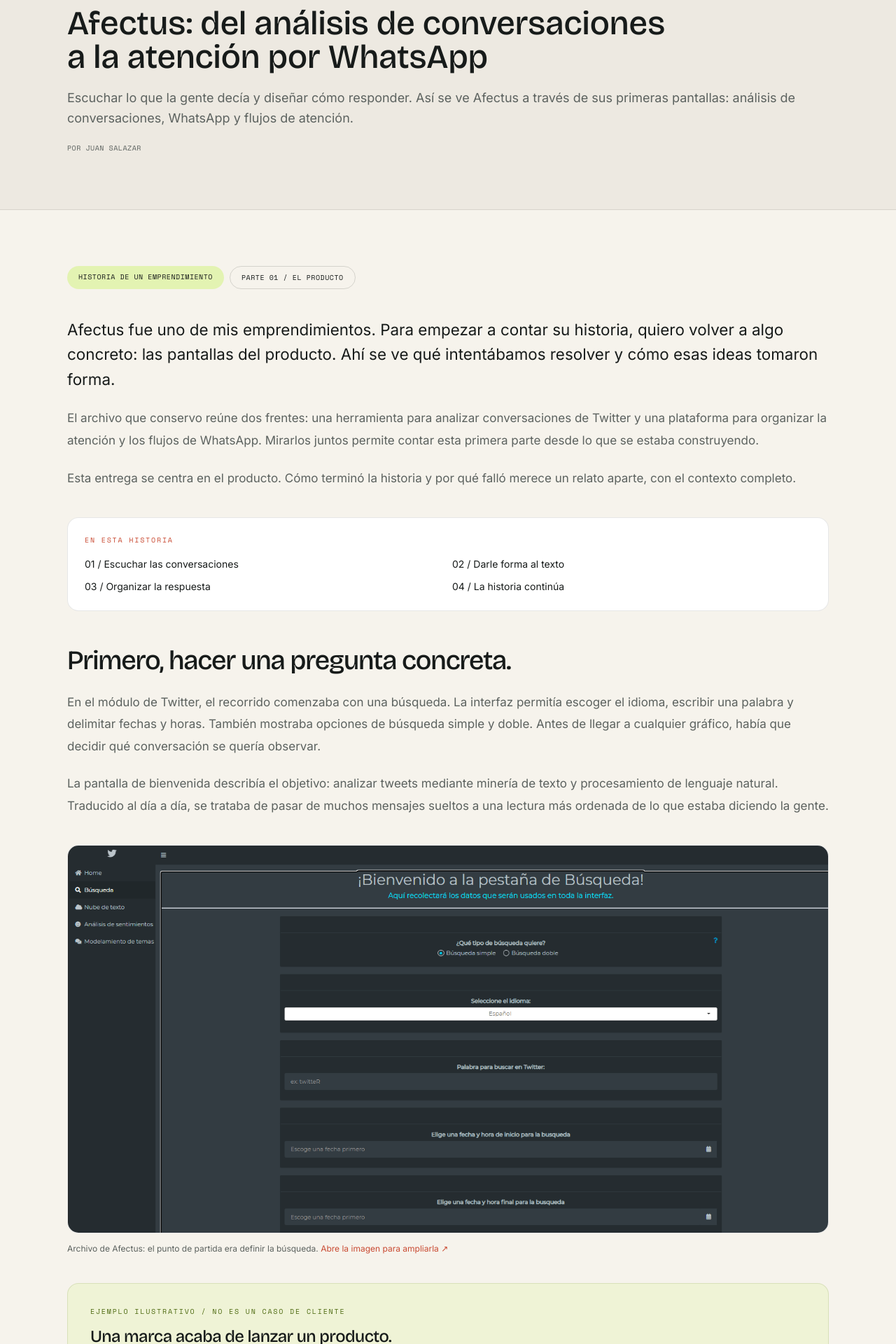
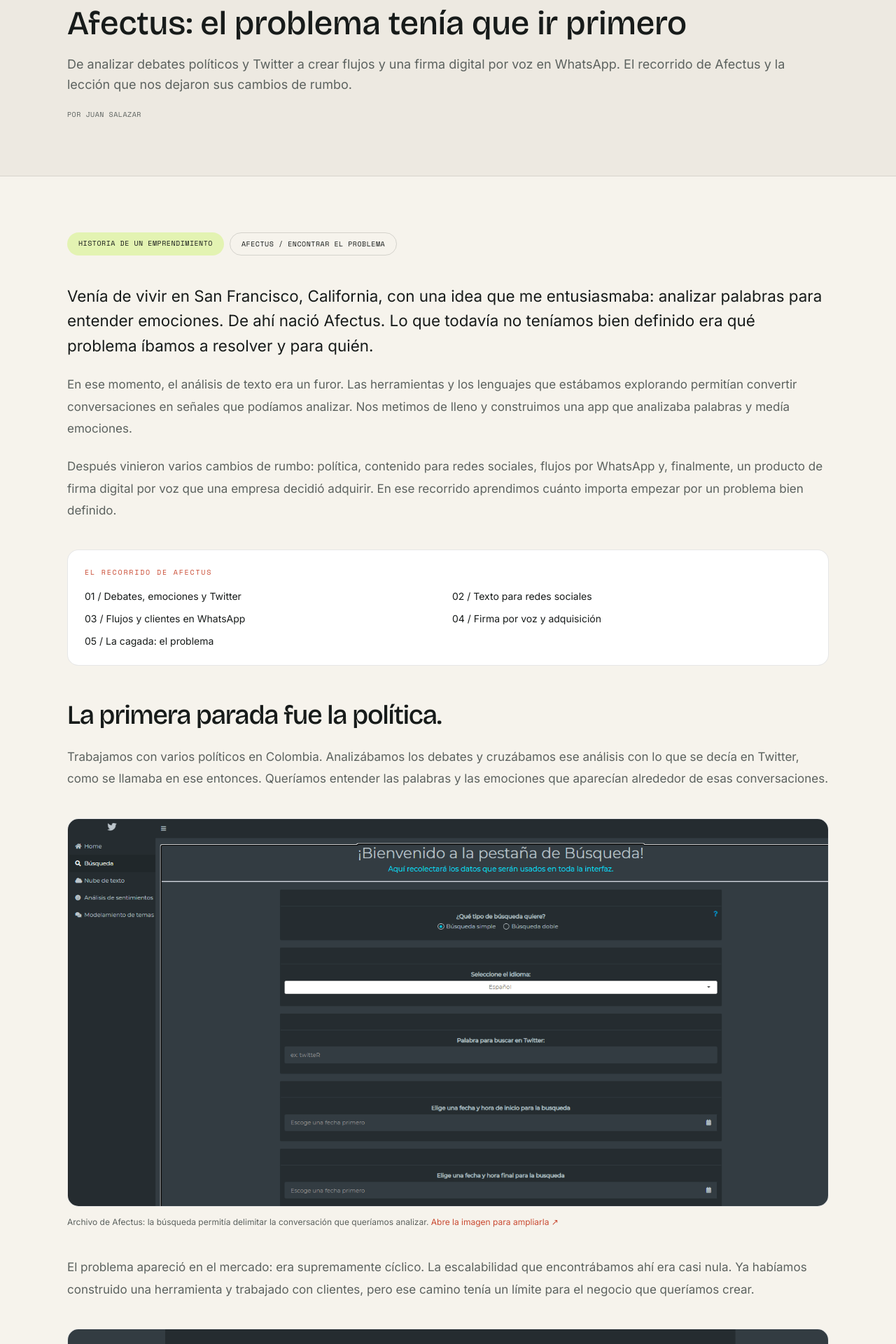
Before and after one commit to Jusalaz/juansalazar, a Next.js app: page /blog/afectus-del-analisis-a-la-conversacion in a window 1280 px wide. Shown: the part 240-2160 px from the top of the page at 70% size. Built offline with nearby package versions, Linux system fonts and the light colour scheme.

Commit message:
Cuenta el recorrido completo de Afectus y su aprendizaje sobre el problema

```diff
--- a/src/components/AfectusStory.tsx
+++ b/src/components/AfectusStory.tsx
@@ -2,48 +2,99 @@ import Image from "next/image";
 import Link from "next/link";
 
 function Example({ title, children }: { title: string; children: React.ReactNode }) {
-  return <aside className="my-8 rounded-2xl border border-lime-dark/15 bg-lime/15 p-6 sm:p-8"><p className="eyebrow text-lime-dark">Ejemplo ilustrativo / No es un caso de cliente</p><h3 className="mt-3 font-display text-2xl leading-tight tracking-tight">{title}</h3><div className="mt-4 space-y-4 text-base leading-relaxed text-ink-soft">{children}</div></aside>;
+  return (
+    <aside className="my-8 rounded-2xl border border-lime-dark/15 bg-lime/15 p-6 sm:p-8">
+      <p className="eyebrow text-lime-dark">Ejemplo ilustrativo</p>
+      <h3 className="mt-3 font-display text-2xl leading-tight tracking-tight">{title}</h3>
+      <div className="mt-4 space-y-4 text-base leading-relaxed text-ink-soft">{children}</div>
+    </aside>
+  );
 }
+
 function ArchiveImage({ src, alt, caption, width, height }: { src: string; alt: string; caption: string; width: number; height: number }) {
-  return <figure className="my-10"><a href={src} target="_blank" rel="noopener noreferrer" className="block overflow-hidden rounded-2xl border border-ink/10 bg-surface" aria-label={`Ampliar imagen: ${alt}`}><Image src={src} alt={alt} width={width} height={height} sizes="(max-width: 768px) 100vw, 720px" className="h-auto w-full" /></a><figcaption className="mt-3 text-xs leading-relaxed text-muted">{caption} <span className="text-coral-dark">Abre la imagen para ampliarla ↗</span></figcaption></figure>;
+  return (
+    <figure className="my-10">
+      <a href={src} target="_blank" rel="noopener noreferrer" className="block overflow-hidden rounded-2xl border border-ink/10 bg-surface" aria-label={`Ampliar imagen: ${alt}`}>
+        <Image src={src} alt={alt} width={width} height={height} sizes="(max-width: 768px) 100vw, 720px" className="h-auto w-full" />
+      </a>
+      <figcaption className="mt-3 text-xs leading-relaxed text-muted">{caption} <span className="text-coral-dark">Abre la imagen para ampliarla ↗</span></figcaption>
+    </figure>
+  );
 }
 
 export default function AfectusStory() {
-  return <article className="editorial-story">
-    <div className="mb-10 flex flex-wrap gap-2"><span className="rounded-full bg-lime/40 px-4 py-2 font-mono text-[10px] uppercase tracking-wider">Historia de un emprendimiento</span><span className="rounded-full border border-ink/15 px-4 py-2 font-mono text-[10px] uppercase tracking-wider">Parte 01 / El producto</span></div>
-    <p className="story-lead">Afectus fue uno de mis emprendimientos. Para empezar a contar su historia, quiero volver a algo concreto: las pantallas del producto. Ahí se ve qué intentábamos resolver y cómo esas ideas tomaron forma.</p>
-    <p>El archivo que conservo reúne dos frentes: una herramienta para analizar conversaciones de Twitter y una plataforma para organizar la atención y los flujos de WhatsApp. Mirarlos juntos permite contar esta primera parte desde lo que se estaba construyendo.</p>
-    <p>Esta entrega se centra en el producto. Cómo terminó la historia y por qué falló merece un relato aparte, con el contexto completo.</p>
+  return (
+    <article className="editorial-story">
+      <div className="mb-10 flex flex-wrap gap-2">
+        <span className="rounded-full bg-lime/40 px-4 py-2 font-mono text-[10px] uppercase tracking-wider">Historia de un emprendimiento</span>
+        <span className="rounded-full border border-ink/15 px-4 py-2 font-mono text-[10px] uppercase tracking-wider">Afectus / Encontrar el problema</span>
+      </div>
+      <p className="story-lead">Venía de vivir en San Francisco, California, con una idea que me entusiasmaba: analizar palabras para entender emociones. De ahí nació Afectus. Lo que todavía no teníamos bien definido era qué problema íbamos a resolver y para quién.</p>
+      <p>En ese momento, el análisis de texto era un furor. Las herramientas y los lenguajes que estábamos explorando permitían convertir conversaciones en señales que podíamos analizar. Nos metimos de lleno y construimos una app que analizaba palabras y medía emociones.</p>
+      <p>Después vinieron varios cambios de rumbo: política, contenido para redes sociales, flujos por WhatsApp y, finalmente, un producto de firma digital por voz que una empresa decidió adquirir. En ese recorrido aprendimos cuánto importa empezar por un problema bien definido.</p>
 
-    <nav aria-label="En este artículo" className="my-10 rounded-2xl border border-ink/10 bg-surface p-6"><p className="eyebrow text-coral-dark">En esta historia</p><ol className="mt-4 grid gap-3 text-sm sm:grid-cols-2"><li><a href="#escuchar" className="hover:underline">01 / Escuchar las conversaciones</a></li><li><a href="#entender" className="hover:underline">02 / Darle forma al texto</a></li><li><a href="#conversar" className="hover:underline">03 / Organizar la respuesta</a></li><li><a href="#siguiente" className="hover:underline">04 / La historia continúa</a></li></ol></nav>
+      <nav aria-label="En este artículo" className="my-10 rounded-2xl border border-ink/10 bg-surface p-6">
+        <p className="eyebrow text-coral-dark">El recorrido de Afectus</p>
+        <ol className="mt-4 grid gap-3 text-sm sm:grid-cols-2">
+          <li><a href="#politica" className="hover:underline">01 / Debates, emociones y Twitter</a></li>
+          <li><a href="#redes" className="hover:underline">02 / Texto para redes sociales</a></li>
+          <li><a href="#whatsapp" className="hover:underline">03 / Flujos y clientes en WhatsApp</a></li>
+          <li><a href="#firma" className="hover:underline">04 / Firma por voz y adquisición</a></li>
+          <li><a href="#aprendizaje" className="hover:underline">05 / La cagada: el problema</a></li>
+        </ol>
+      </nav>
 
-    <section id="escuchar" className="scroll-mt-28"><h2>Primero, hacer una pregunta concreta.</h2>
-      <p>En el módulo de Twitter, el recorrido comenzaba con una búsqueda. La interfaz permitía escoger el idioma, escribir una palabra y delimitar fechas y horas. También mostraba opciones de búsqueda simple y doble. Antes de llegar a cualquier gráfico, había que decidir qué conversación se quería observar.</p>
-      <p>La pantalla de bienvenida describía el objetivo: analizar tweets mediante minería de texto y procesamiento de lenguaje natural. Traducido al día a día, se trataba de pasar de muchos mensajes sueltos a una lectura más ordenada de lo que estaba diciendo la gente.</p>
-      <ArchiveImage src="/blog/afectus/busqueda.png" alt="Pantalla original de Afectus con selección de idioma, palabra y fechas para buscar en Twitter" caption="Archivo de Afectus: el punto de partida era definir la búsqueda." width={1509} height={768} />
-      <Example title="Una marca acaba de lanzar un producto."><p>Imagina una marca de café que quiere entender la conversación sobre su lanzamiento. Podría buscar su nombre en español durante esa semana y revisar qué palabras aparecen alrededor: sabor, precio, entrega o empaque.</p><p>La pregunta útil sería: «¿De qué están hablando?». Si aparece mucho la palabra “entrega”, el siguiente paso sería leer esos mensajes para saber si hablan de rapidez, retrasos o algo distinto.</p></Example>
-    </section>
+      <section id="politica" className="scroll-mt-28">
+        <h2>La primera parada fue la política.</h2>
+        <p>Trabajamos con varios políticos en Colombia. Analizábamos los debates y cruzábamos ese análisis con lo que se decía en Twitter, como se llamaba en ese entonces. Queríamos entender las palabras y las emociones que aparecían alrededor de esas conversaciones.</p>
+        <ArchiveImage src="/blog/afectus/busqueda.png" alt="Pantalla original de Afectus con selección de idioma, palabra y fechas para buscar en Twitter" caption="Archivo de Afectus: la búsqueda permitía delimitar la conversación que queríamos analizar." width={1509} height={768} />
+        <p>El problema apareció en el mercado: era supremamente cíclico. La escalabilidad que encontrábamos ahí era casi nula. Ya habíamos construido una herramienta y trabajado con clientes, pero ese camino tenía un límite para el negocio que queríamos crear.</p>
+        <ArchiveImage src="/blog/afectus/nube-de-palabras.png" alt="Nube de palabras de Afectus con términos positivos, negativos y neutrales" caption="Archivo de Afectus: una de las visualizaciones del análisis de palabras." width={1164} height={636} />
+      </section>
 
-    <section id="entender" className="scroll-mt-28"><h2>Del texto a una señal que se pudiera explorar.</h2>
-      <p>Las capturas muestran nubes de palabras, opciones para excluir términos que no aportaban al análisis y una separación entre palabras positivas, negativas y neutrales. También aparece un panel de sentimientos con un indicador y un gráfico de varias emociones.</p>
-      <p>En una de las búsquedas del archivo se usó “petro” como término. Esa captura permite ver cómo funcionaba la visualización; por sí sola no explica el tamaño de la muestra ni demuestra qué pensaba la población. Aquí sirve como registro del producto, no como conclusión sobre esa conversación.</p>
-      <ArchiveImage src="/blog/afectus/nube-de-palabras.png" alt="Nube de palabras original de Afectus con controles para separar términos positivos, negativos y neutrales" caption="Archivo de Afectus: una visualización para explorar los términos de una búsqueda." width={1164} height={636} />
-      <p>Hay una distinción que importa al mirar este tipo de herramientas: ver una palabra repetida ayuda a encontrar dónde mirar; entender por qué aparece requiere volver al contexto. Un gráfico puede abrir una pregunta, pero no siempre la responde.</p>
-    </section>
+      <section id="redes" className="scroll-mt-28">
+        <h2>Después, texto para redes sociales.</h2>
+        <p>Decidimos migrar. En esa etapa empezábamos a explorar lo que OpenAI permitía hacer con la generación de texto, y creamos una app para redes sociales.</p>
+        <p>La posibilidad de crear texto nos abrió otra dirección. Pero al llevarla al mercado vimos que la propuesta no conectaba con las personas. Tampoco era por ahí. Habíamos cambiado de producto y seguíamos buscando un problema en el que enfocarnos.</p>
+      </section>
 
-    <section id="conversar" className="scroll-mt-28"><h2>La otra cara: organizar la conversación.</h2>
-      <p>El archivo también muestra Afectus Co en una interfaz con chats, calendario, contactos, catálogo, plantillas, campañas y flujos. En la propuesta de página comercial aparecía una idea muy concreta: automatizar procesos y personalizar la comunicación por WhatsApp.</p>
-      <p>La diferencia se entiende al mirar el constructor visual. En lugar de dejar toda la atención en un intercambio de mensajes libres, se podían dibujar caminos: una pregunta, varias respuestas posibles y un siguiente paso para cada una. El menú incluía mensajes con botones, listas, imágenes, documentos y la opción de un agente humano.</p>
-      <ArchiveImage src="/blog/afectus/flujos.png" alt="Constructor visual de Afectus con bloques conectados para solicitar, cancelar o reprogramar una recolección" caption="Archivo de Afectus: un flujo de recolección con verificación de datos, selección de fecha y confirmación. La captura muestra el diseño del flujo; no documenta resultados comerciales." width={1583} height={775} />
-      <Example title="Coordinar una recolección sin repetir cada pregunta."><p>Una persona escribe porque necesita una recolección. El flujo le ofrece opciones, confirma la dirección, pide una fecha y muestra una confirmación. Si quiere cambiar el día, toma la ruta de reprogramación.</p><p>Este ejemplo está inspirado en los pasos visibles en el constructor. Ayuda a entender la experiencia que se podía diseñar, sin asumir cuántas personas la usaron ni cuánto tiempo ahorró.</p></Example>
-      <Example title="Una tienda recibe la misma pregunta todos los días."><p>«¿Tienen este producto?», «¿Cuánto cuesta?» y «¿Cómo lo pido?» podrían tener un primer recorrido guiado: escoger una opción, consultar información y continuar con una persona cuando hiciera falta.</p><p>El valor a explorar sería la continuidad de la atención: que cada mensaje tenga un siguiente paso claro. Para saber si eso mejora un negocio, harían falta pruebas y resultados; una pantalla por sí sola no los demuestra.</p></Example>
-    </section>
+      <section id="whatsapp" className="scroll-mt-28">
+        <h2>En WhatsApp llegamos mucho más lejos.</h2>
+        <p>Volvimos a la idea de analizar emociones, esta vez en WhatsApp. A partir de ahí construimos un producto que permitía crear flujos de conversación: definir caminos, preguntas y siguientes pasos dentro del chat.</p>
+        <ArchiveImage src="/blog/afectus/flujos.png" alt="Constructor visual de Afectus con bloques conectados para solicitar, cancelar o reprogramar una recolección" caption="Archivo de Afectus: el constructor de flujos. Esta pantalla muestra un recorrido de recolección, distinto de los casos comerciales que cuento aquí." width={1583} height={775} />
+        <p>Con ese producto llegamos lejos. Hicimos cobranza de cartera para una telco. También realizamos varias campañas de marketing y captación de clientes para una aerolínea de Latinoamérica.</p>
+        <p>Ya había usos concretos en negocios distintos: cobrar cartera, hacer campañas, captar clientes. El producto nos permitía hacer muchas cosas. Elegir en cuál problema especializarnos seguía siendo nuestra tarea pendiente.</p>
+      </section>
 
-    <section id="siguiente" className="scroll-mt-28"><h2>Hasta aquí, lo que estábamos construyendo.</h2>
-      <p>Vistas en conjunto, las pantallas muestran una relación interesante: por un lado, entender conversaciones; por otro, diseñar cómo responder y qué hacer después. Esa es una forma concreta de entrar en la historia de Afectus.</p>
-      <p>Quedan preguntas que las capturas no pueden resolver: cómo se eligieron las prioridades, cómo se intentó vender la propuesta y qué pasó al llevarla al mercado. Esas decisiones pertenecen a la siguiente parte.</p>
-      <div className="my-10 rounded-3xl bg-inverse p-7 text-white sm:p-9"><p className="eyebrow text-lime">Continuará / Parte 02</p><h3 className="mt-4 font-display text-3xl leading-tight tracking-tight">Lo que pasó después.<br /><span className="text-lime">Y por qué falló.</span></h3><p className="mt-4 !text-sm !text-white/65">El próximo capítulo entra en las decisiones, los tropiezos y el desenlace. Esta primera parte deja la historia abierta.</p></div>
-    </section>
-    <div className="border-t border-ink/15 pt-6 text-xs leading-relaxed text-muted"><p className="!text-xs">Nota de archivo: este relato parte de las capturas del documento «Afectus», conservado en mayo de 2023. Los ejemplos están identificados como ilustrativos. No se atribuyen clientes, ventas o resultados que el archivo no documenta.</p><Link href="/blog?categoria=emprendimiento" className="mt-5 inline-flex min-h-11 items-center gap-3 font-semibold text-coral-dark">Más sobre emprendimiento <span aria-hidden="true">→</span></Link></div>
-  </article>;
+      <section id="firma" className="scroll-mt-28">
+        <h2>Una firma por voz llamó la atención.</h2>
+        <p>Después creamos un producto de firma digital por voz a través de WhatsApp. Esa propuesta llamó la atención de una empresa, que decidió adquirirlo.</p>
+        <p>Ese fue el desenlace de ese producto. Al mirar todo el recorrido de Afectus, también veo la cantidad de veces que cambiamos de dirección antes de llegar ahí.</p>
+      </section>
+
+      <section id="aprendizaje" className="scroll-mt-28">
+        <h2>¿Dónde la cagamos? En definir el problema.</h2>
+        <p>No encontramos ni acotamos bien el problema en el que debíamos enfocarnos. Nos entusiasmaban las posibilidades de la tecnología y construíamos a partir de ellas. Luego buscábamos dónde encajaba lo que habíamos hecho.</p>
+        <p>La lección que me dejó Afectus es que el problema es lo más importante. Hay que entender a quién le pasa, cuándo le pasa y qué necesita resolver. Esa definición debe guiar lo que construimos.</p>
+        <div className="my-10 rounded-3xl bg-inverse p-7 text-white sm:p-9">
+          <p className="eyebrow text-lime">Lo que me llevo de Afectus</p>
+          <blockquote className="mt-4 font-display text-3xl leading-tight tracking-tight sm:text-4xl">El producto se adapta al problema.<br /><span className="text-lime">No el problema a la solución.</span></blockquote>
+        </div>
+        <Example title="Cobrar cartera: empezar por lo que se necesita resolver.">
+          <p>En un caso hipotético, un equipo necesita contactar a personas con pagos pendientes y dar seguimiento a sus respuestas. Antes de dibujar un flujo, las preguntas serían: ¿en qué paso se está trabando el proceso?, ¿qué necesita la persona para avanzar?, ¿cuándo hace falta que intervenga alguien del equipo?</p>
+          <p>Las respuestas ayudan a decidir qué construir y cómo evaluar si sirve. Tener un constructor de flujos, por sí solo, todavía no define el problema.</p>
+        </Example>
+        <Example title="Captar clientes: definir qué significa avanzar.">
+          <p>Imagina una campaña en la que llegan consultas, pero muchas quedan sin seguimiento. Primero habría que entender dónde se pierde la conversación y qué información necesitan tanto la persona interesada como quien la atiende.</p>
+          <p>Con ese problema concreto, ya se puede probar un recorrido y observar si más consultas reciben un siguiente paso útil. Este ejemplo ilustra el aprendizaje; no describe los resultados de la campaña de la aerolínea.</p>
+        </Example>
+        <p>Hoy, antes de preguntarme qué podemos hacer con una tecnología, quiero poder explicar con claridad qué problema vale la pena resolver y para quién. Afectus me enseñó por qué esa pregunta tiene que ir primero.</p>
+      </section>
+
+      <div className="mt-10 border-t border-ink/15 pt-6 text-xs leading-relaxed text-muted">
+        <p>Relato de Juan Salazar, acompañado de capturas del archivo de Afectus. Los recuadros de ejemplos son ilustrativos.</p>
+        <Link href="/blog?categoria=emprendimiento" className="mt-5 inline-flex min-h-11 items-center gap-3 font-semibold text-coral-dark">Más sobre emprendimiento <span aria-hidden="true">→</span></Link>
+      </div>
+    </article>
+  );
 }
--- a/src/content/afectus.ts
+++ b/src/content/afectus.ts
@@ -4,9 +4,9 @@ import type { Post } from "@/lib/data/posts";
 export const afectusPost: Post = {
   id: "editorial-afectus",
   slug: "afectus-del-analisis-a-la-conversacion",
-  title: "Afectus: del análisis de conversaciones a la atención por WhatsApp",
-  excerpt: "Escuchar lo que la gente decía y diseñar cómo responder. Así se ve Afectus a través de sus primeras pantallas: análisis de conversaciones, WhatsApp y flujos de atención.",
-  content: "Afectus fue uno de mis emprendimientos. Esta primera parte recorre el producto a través de las capturas de su archivo: análisis de Twitter, nubes de palabras y flujos de conversación para WhatsApp. La historia de su desenlace queda para una segunda parte.",
+  title: "Afectus: el problema tenía que ir primero",
+  excerpt: "De analizar debates políticos y Twitter a crear flujos y una firma digital por voz en WhatsApp. El recorrido de Afectus y la lección que nos dejaron sus cambios de rumbo.",
+  content: "Después de vivir en San Francisco, creamos Afectus para analizar palabras y emociones. Trabajamos con políticos en Colombia, cruzando debates con Twitter, pero era un mercado muy cíclico y casi sin escalabilidad. Pasamos a generar textos para redes sociales con OpenAI y después a crear flujos por WhatsApp. Hicimos cobranza de cartera para una telco y campañas de marketing y captación de clientes para una aerolínea de Latinoamérica. Finalmente, una empresa decidió adquirir nuestro producto de firma digital por voz en WhatsApp. La lección: no habíamos definido y acotado bien el problema. El producto debe adaptarse al problema, no el problema a la solución.",
   category: "emprendimiento",
   cover_image_url: "/blog/afectus/flujos.png",
   published: true,
```
Also changed, not shown: 1 other file (tests, documents, lock files or other folders).
